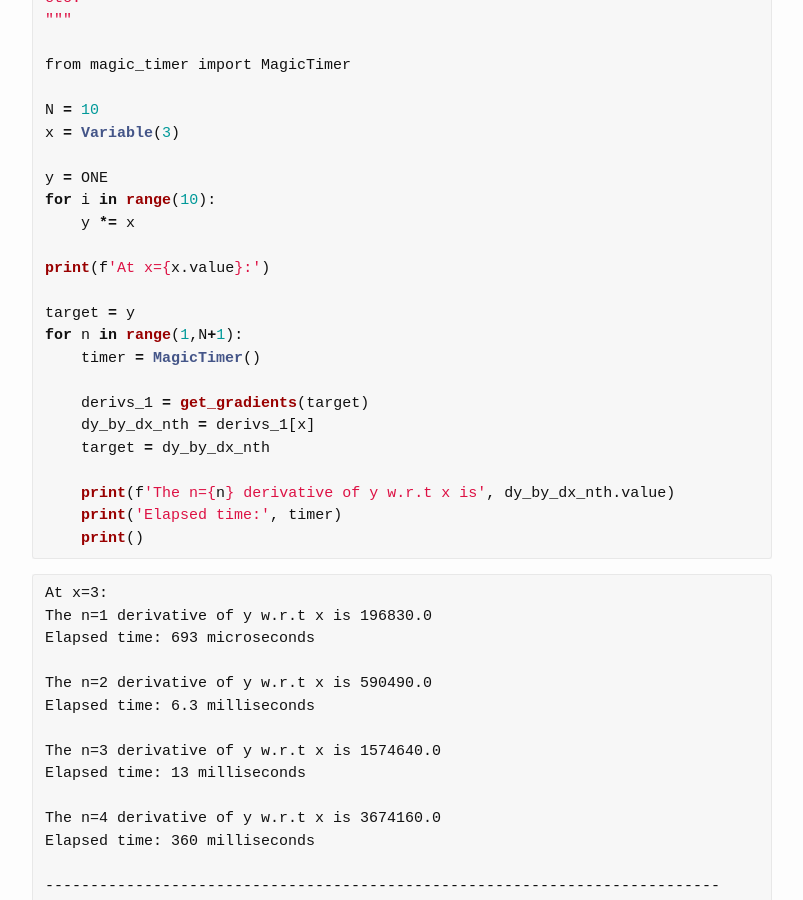
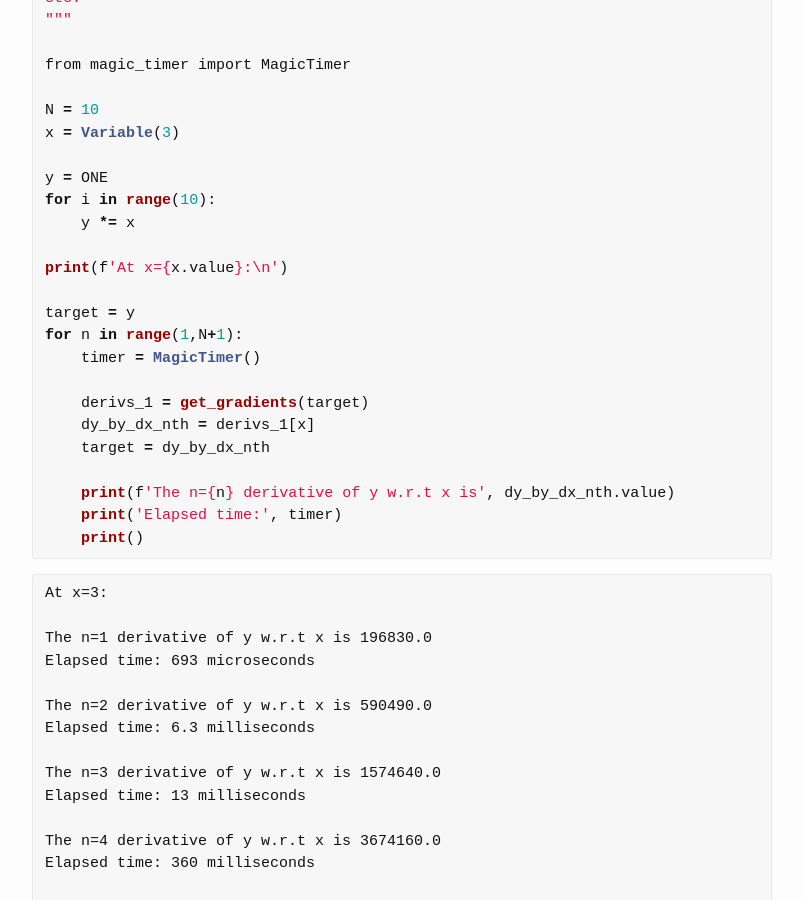
Before and after one commit to sradc/sradc.github.io, a Jekyll site: the page built from _posts/2020-06-11-autodiff.md, in a window 1280 px wide and 900 px high, scrolled down 15432 px. Shown: the whole window, without its empty margins (238-1041 px from the left). Built offline with Jekyll 4.4.1, drawn with Linux system fonts in a browser that asks for light colours; formulas are drawn with MathJax 3; comment, search, counter and statistics services are not loaded.

Commit message:
added a newline

````diff
--- a/_posts/2020-06-11-autodiff.md
+++ b/_posts/2020-06-11-autodiff.md
@@ -697,7 +697,7 @@ y = ONE
 for i in range(10):
     y *= x
 
-print(f'At x={x.value}:')
+print(f'At x={x.value}:\n')
 
 target = y
 for n in range(1,N+1):
@@ -713,6 +713,7 @@ for n in range(1,N+1):
 ```
 
     At x=3:
+
     The n=1 derivative of y w.r.t x is 196830.0
     Elapsed time: 693 microseconds
 
````
